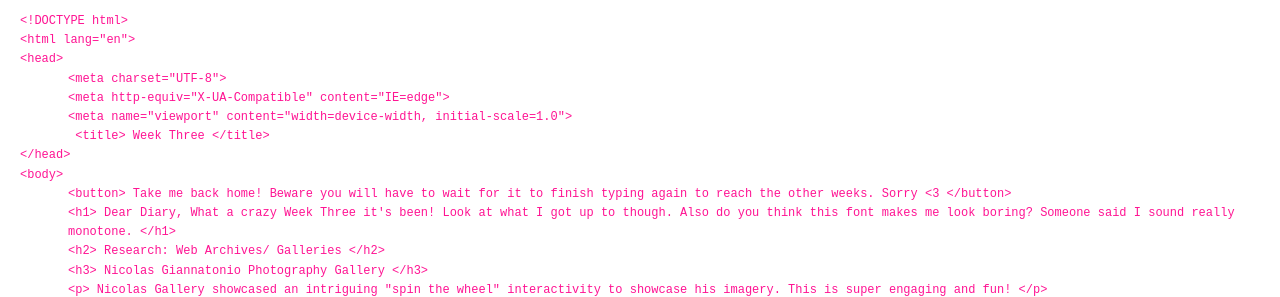
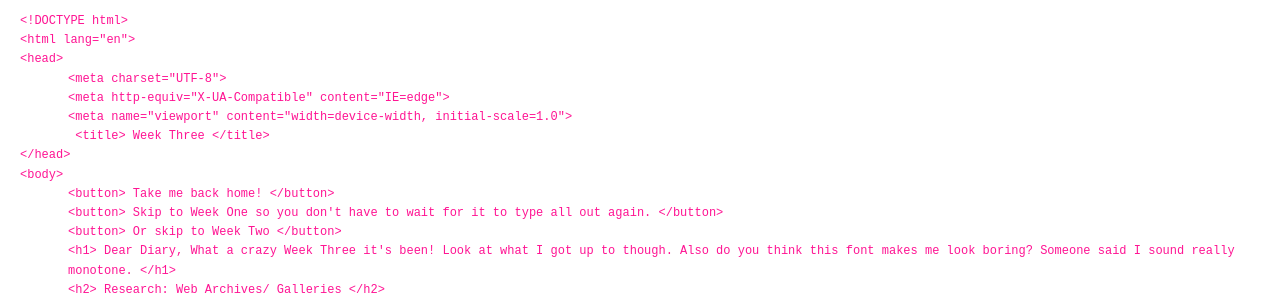
Before and after one commit to nguyern/intmediaworkbook, a plain HTML site: page weekthree/index.html in a window 1280 px wide. Shown: the top 297 px of the page. Drawn offline with Linux system fonts and the light colour scheme; a web font is replaced by a local one.

Commit message:
Update index.html

```diff
--- a/weekthree/index.html
+++ b/weekthree/index.html
@@ -88,7 +88,11 @@
          <br>
          &lt;body&gt;
          <br>
-         <a href ="../"><span class="tab1"> &lt;button&gt; <span id="sloop"> Take me back home! Beware you will have to wait for it to finish typing again to reach the other weeks. Sorry &lt;3 </span> &lt;/button&gt;</span></a>
+         <a href ="../"><span class="tab1"> &lt;button&gt; <span id="sloop"> Take me back home! </span> &lt;/button&gt;</span></a>
+         <br>
+         <a href ="../weekone/index.html"><span class="tab1"> &lt;button&gt; <span id="sloop"> Skip to Week One so you don't have to wait for it to type all out again. </span> &lt;/button&gt;</span></a>
+         <br>
+         <a href ="../weektwo/index.html"><span class="tab1"> &lt;button&gt; <span id="sloop"> Or skip to Week Two </span> &lt;/button&gt;</span></a>
          <br>
          <span class="tab1"> &lt;h1&gt; Dear Diary, What a crazy Week Three it's been! Look at what I got up to though. Also do you think this font makes me look boring? Someone said I sound really monotone. &lt;/h1&gt;</span>
          <br>
```
